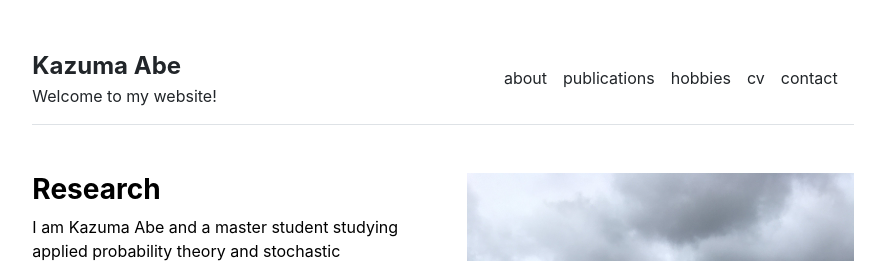
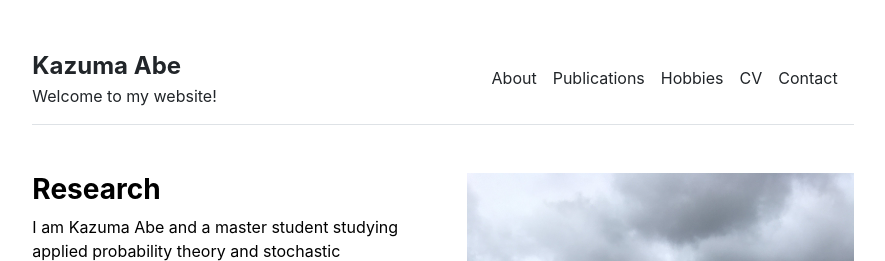
Before and after one commit to qriovider/archive, a Jekyll site: the page built from index.md, in a window 1280 px wide. Shown: the top 261 px of the page, without its empty margins (197-1082 px from the left). Built offline with Jekyll 4.4.1, drawn with Linux system fonts in a browser that asks for light colours.

```diff
--- a/_data/settings.yml
+++ b/_data/settings.yml
@@ -1,9 +1,9 @@
 menu:
-- {name: 'about', url: '/about'}
-- {name: 'publications', url: '/publications'}
-- {name: 'hobbies', url: '/hobbies'}
-- {name: 'cv', url: '/cv'}
-- {name: 'contact', url: '/contact'}
+- {name: 'About', url: '/about'}
+- {name: 'Publications', url: '/publications'}
+- {name: 'Hobbies', url: '/hobbies'}
+- {name: 'CV', url: '/cv'}
+- {name: 'Contact', url: '/contact'}
 
 about:
 - {name: 'Primary Investigator', title: 'Graduate student', department: 'Policy & Planning Sciences', institution: 'University of Tsukuba', institution_address: '1-1-1, Tennoudai, Japan', email: 'kazuma.abe8[at].gmail.com', image: 'assets/img/picture3.jpg', url: 'primary-investigator'}
```
